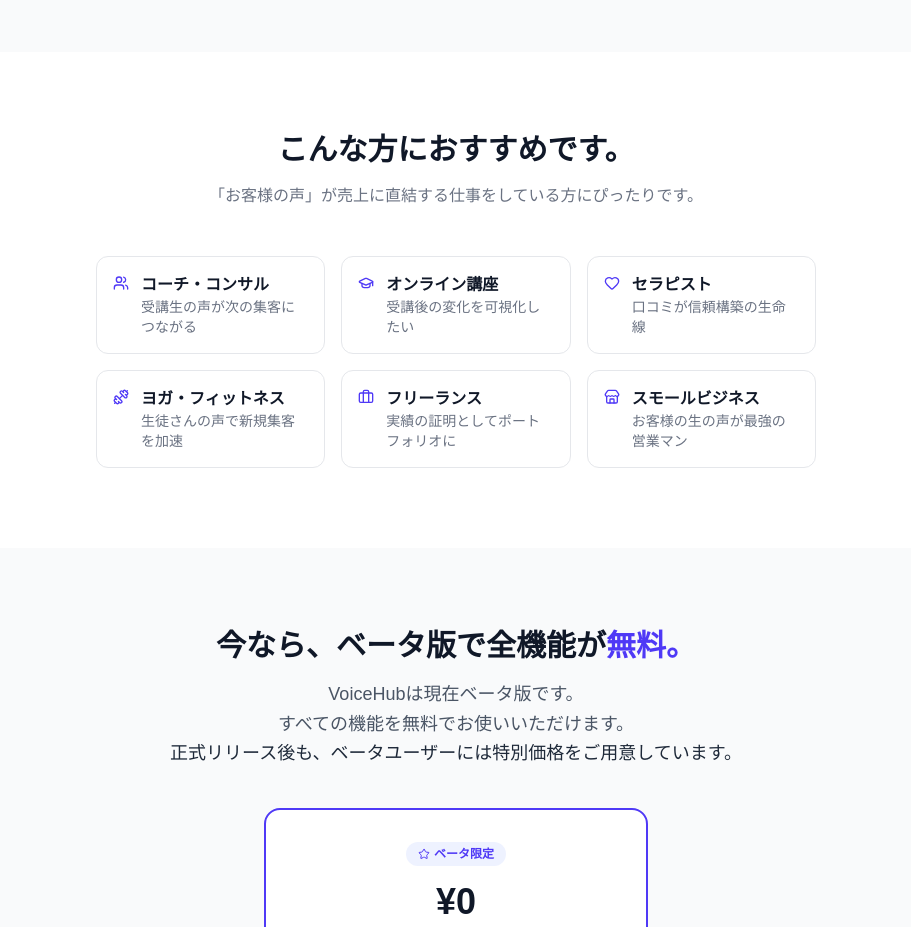
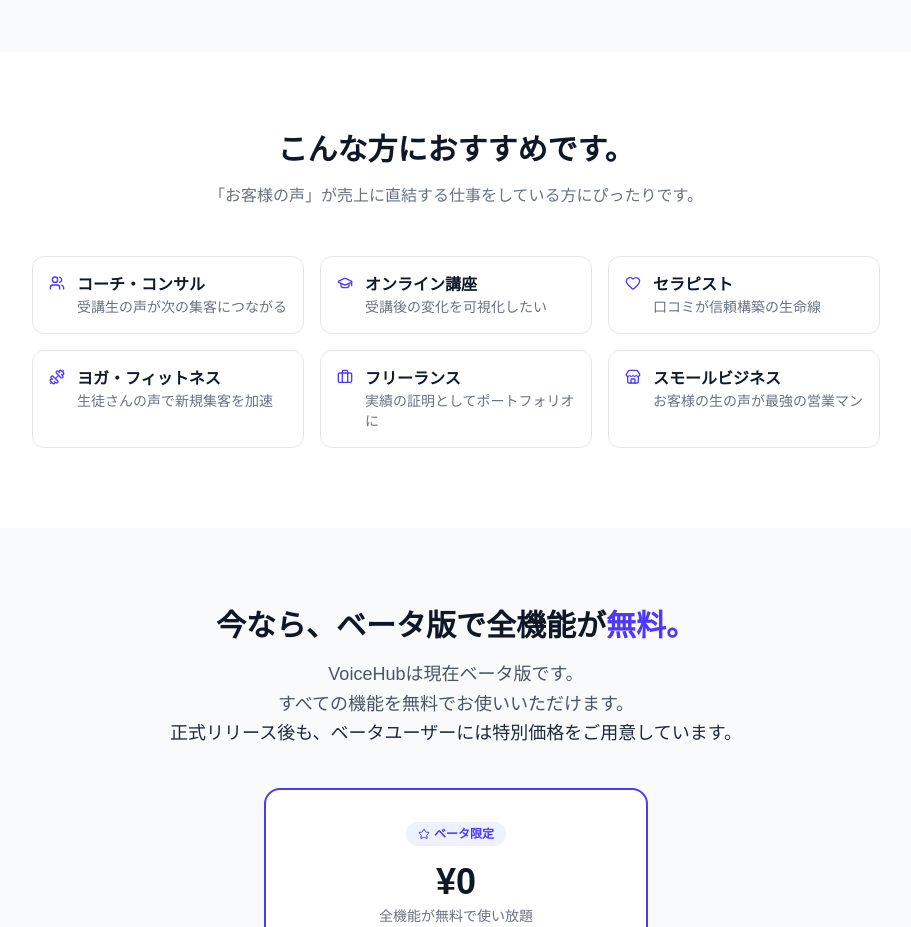
Before and after one commit to forRR444/voice-hub, a Next.js app: page / in a window 1280 px wide. Shown: the part 4740-5667 px from the top of the page, without its empty margins (184-1095 px from the left). Built offline with nearby package versions, Linux system fonts and the light colour scheme; no server answers.

Commit message:
ターゲット一覧のPC版横幅を機能一覧セクションに統一

```diff
--- a/src/app/page.tsx
+++ b/src/app/page.tsx
@@ -333,7 +333,7 @@ export default function Home() {
 
       {/* Who is it for */}
       <section className="py-14 sm:py-20">
-        <div className="max-w-3xl mx-auto px-5 sm:px-6">
+        <div className="max-w-3xl sm:max-w-4xl mx-auto px-5 sm:px-6">
           <h2 className="text-2xl sm:text-3xl font-bold text-center text-gray-900 mb-4">
             こんな方におすすめです。
           </h2>
```
